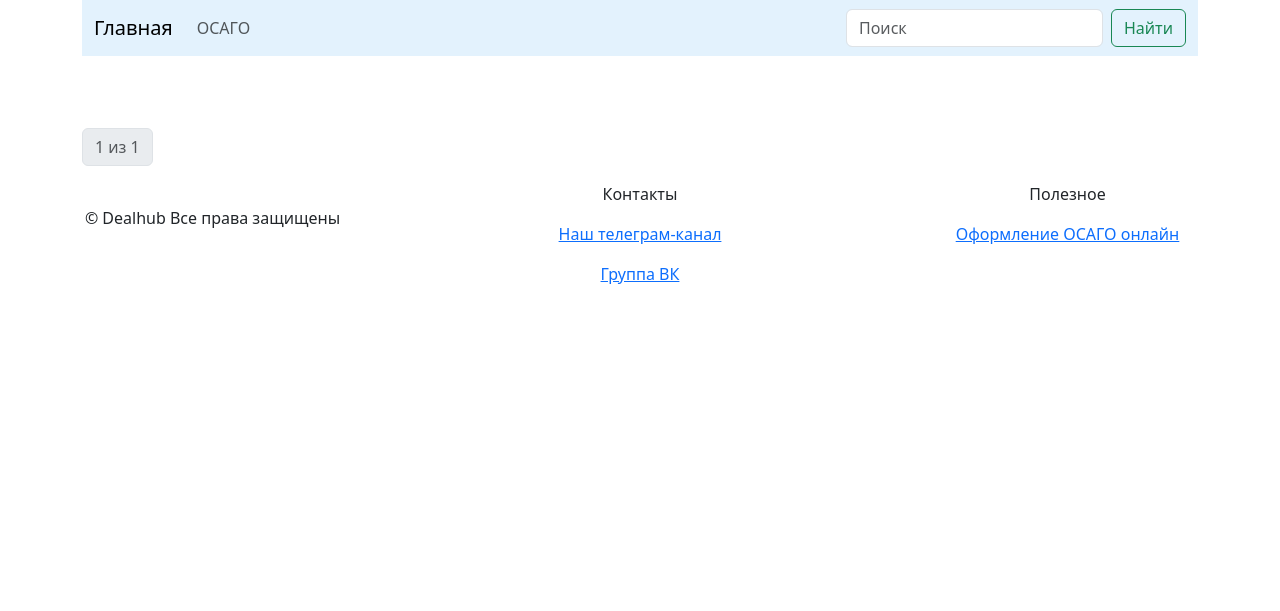
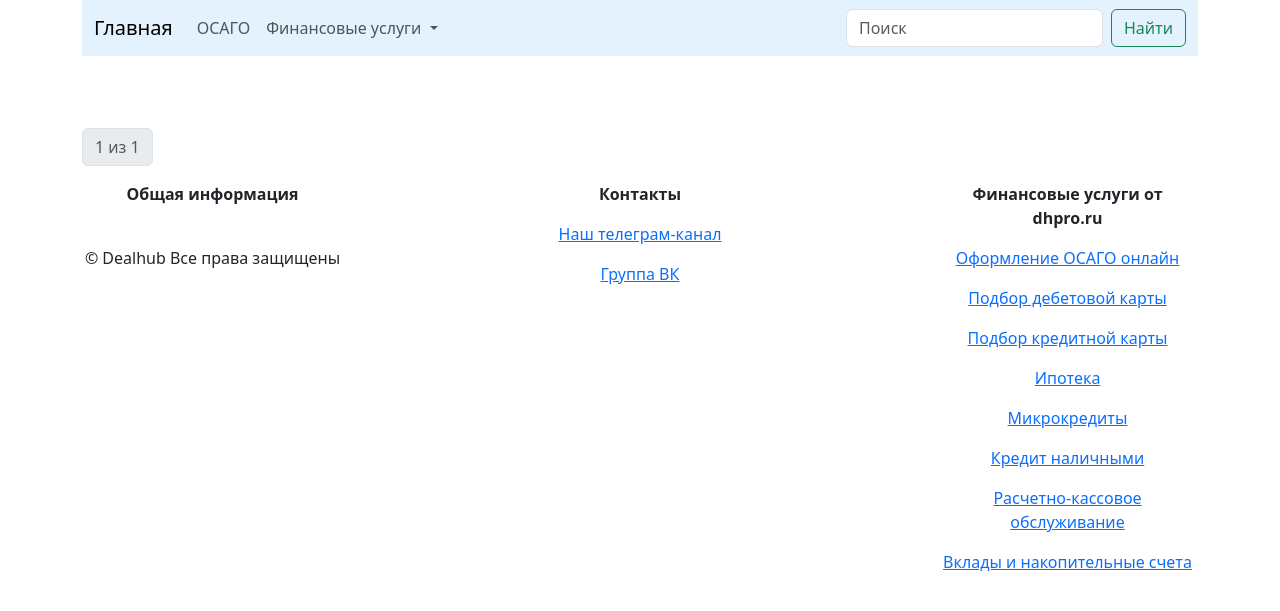
Before and after one commit to alexbusf/dhpro, a Django app: page / in a window 1280 px wide. Shown: the top 611 px of the page. Run offline with Django 3.2, Linux system fonts and the light colour scheme; data that the repository does not hold is empty; some libraries are stand-ins or nearby versions.

Commit message:
Changed the menu and the footer

```diff
--- a/blog/sitemaps.py
+++ b/blog/sitemaps.py
@@ -16,9 +16,11 @@ class BlogSitemap(Sitemap):
 
 """Карта-сайта для статичных страниц"""
 class StaticSitemap(Sitemap):
+    changefreq = 'monthly'
+    priority = 0.9
 
     def items(self):
-        return ['osago']
+        return ['osago', 'debetcard', 'creditcard', 'microcredit', 'credit', 'rco', 'deposit', 'hypothec']
 
     def location(self, item):
         return reverse(item)
--- a/blog/templates/blog/post_detail.html
+++ b/blog/templates/blog/post_detail.html
@@ -11,9 +11,9 @@
     <article>
         <h1 class="text-center my-4">{{ post.title }}</h1>
         <p>{{ post.precontent }}</p>
-        <p>{{post.category.advertising | safe}}</p>
+        <div class="adv">{{post.category.advertising | safe}}</div>
         <p>{{ post.content |safe }}</p>
-        <p>{{post.category.advertising | safe}}</p>
+        <div class="adv">{{post.category.advertising | safe}}</div>
     </article>
     <script src="https://yastatic.net/share2/share.js"></script>
     <div class="ya-share2" data-curtain data-shape="round" data-services="vkontakte,odnoklassniki,telegram,viber,whatsapp"></div>
--- a/blog/urls.py
+++ b/blog/urls.py
@@ -8,4 +8,11 @@ urlpatterns = [
     path('category/<str:slug>/', views.PostListByCategory.as_view(), name="post-by-category"),
     path('search/', views.PostListSearch.as_view(), name="post-search"),
     path('osago/', TemplateView.as_view(template_name="blog/osago.html"), name="osago"),
+    path('debetcard/', TemplateView.as_view(template_name="blog/debetcard.html"), name="debetcard"),
+    path('creditcard/', TemplateView.as_view(template_name="blog/creditcard.html"), name="creditcard"),
+    path('microcredit/', TemplateView.as_view(template_name="blog/microcredit.html"), name="microcredit"),
+    path('credit/', TemplateView.as_view(template_name="blog/credit.html"), name="credit"),
+    path('rco/', TemplateView.as_view(template_name="blog/rco.html"), name="rco"),
+    path('deposit/', TemplateView.as_view(template_name="blog/deposit.html"), name="deposit"),
+    path('hypothec/', TemplateView.as_view(template_name="blog/hypothec.html"), name="hypothec"),
 ]
--- a/templates/footer.html
+++ b/templates/footer.html
@@ -1,17 +1,25 @@
 <div class="container text-center">
     <div class="row">
       <section class="col-3">
+        <p><b>Общая информация</b></p>
         <br />
         <p>&copy; Dealhub Все права защищены</p>
       </section>
       <section class="col-6">
-        <p>Контакты</p>
+        <p><b>Контакты</b></p>
         <p><a href="https://t.me/dhproru" target="_blank">Наш телеграм-канал</a></p>
         <p><a href="https://vk.com/dhproru" target="_blank">Группа ВК</a></p>
       </section>
       <section class="col-3">
-        <p>Полезное</p>
-        <p><a href="https://dhpro.ru/osago/" target="_blank">Оформление ОСАГО онлайн</a></p>
+        <p><b>Финансовые услуги от dhpro.ru</b></p>
+        <p><a href="{% url 'osago' %}">Оформление ОСАГО онлайн</a></p>
+        <p><a href="{% url 'debetcard' %}">Подбор дебетовой карты</a></p>
+        <p><a href="{% url 'creditcard' %}">Подбор кредитной карты</a></p>
+        <p><a href="{% url 'hypothec' %}">Ипотека</a></p>
+        <p><a href="{% url 'microcredit' %}">Микрокредиты</a></p>
+        <p><a href="{% url 'credit' %}">Кредит наличными</a></p>
+        <p><a href="{% url 'rco' %}">Расчетно-кассовое обслуживание</a></p>
+        <p><a href="{% url 'deposit' %}">Вклады и накопительные счета</a></p>
       </section>
     </div>
   </div>
--- a/templates/menu.html
+++ b/templates/menu.html
@@ -15,6 +15,20 @@
           <li class="nav-item">
             <a class="nav-link" href="{% url 'osago' %}">ОСАГО</a>
           </li>
+          <li class="nav-item dropdown">
+            <a class="nav-link dropdown-toggle" href="#" role="button" data-bs-toggle="dropdown" aria-expanded="false">
+              Финансовые услуги
+            </a>
+            <ul class="dropdown-menu">
+              <li><a class="dropdown-item" href="{% url 'debetcard' %}">Дебетовые карты</a></li>
+              <li><a class="dropdown-item" href="{% url 'creditcard' %}">Кредитные карты</a></li>
+              <li><a class="dropdown-item" href="{% url 'hypothec' %}">Ипотека</a></li>
+              <li><a class="dropdown-item" href="{% url 'microcredit' %}">Микрокредиты</a></li>
+              <li><a class="dropdown-item" href="{% url 'credit' %}">Кредит наличными</a></li>
+              <li><a class="dropdown-item" href="{% url 'rco' %}">Расчетно-кассовое обслуживание</a></li>
+              <li><a class="dropdown-item" href="{% url 'deposit' %}">Банковские вклады</a></li>
+            </ul>
+          </li>
         </ul>
         <form class="d-flex" role="search" action="{% url 'post-search' %}" method="GET">
           <input class="form-control me-2" type="search" placeholder="Поиск" aria-label="Search"  name = "q">
```
Also changed, not shown: 1 other file.
